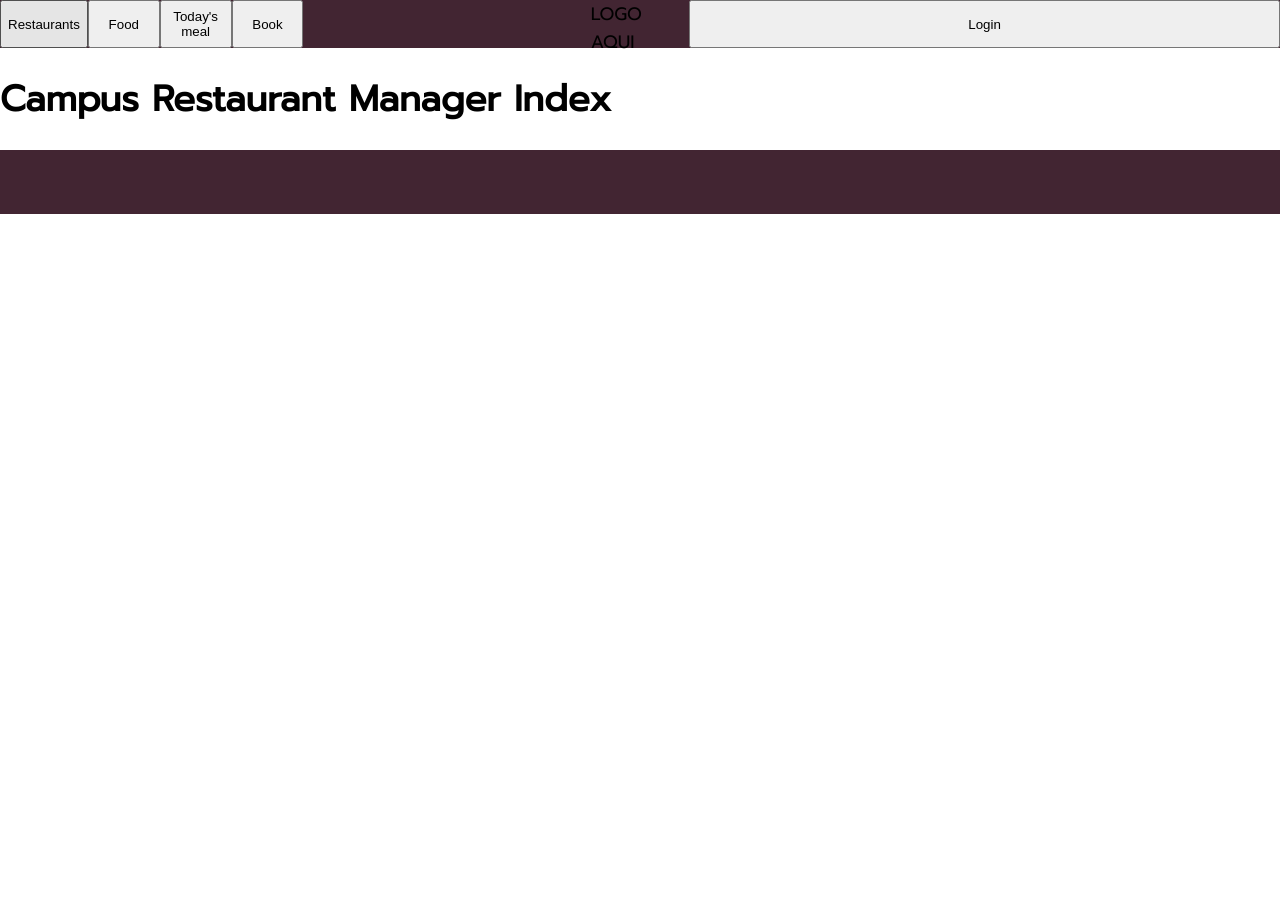
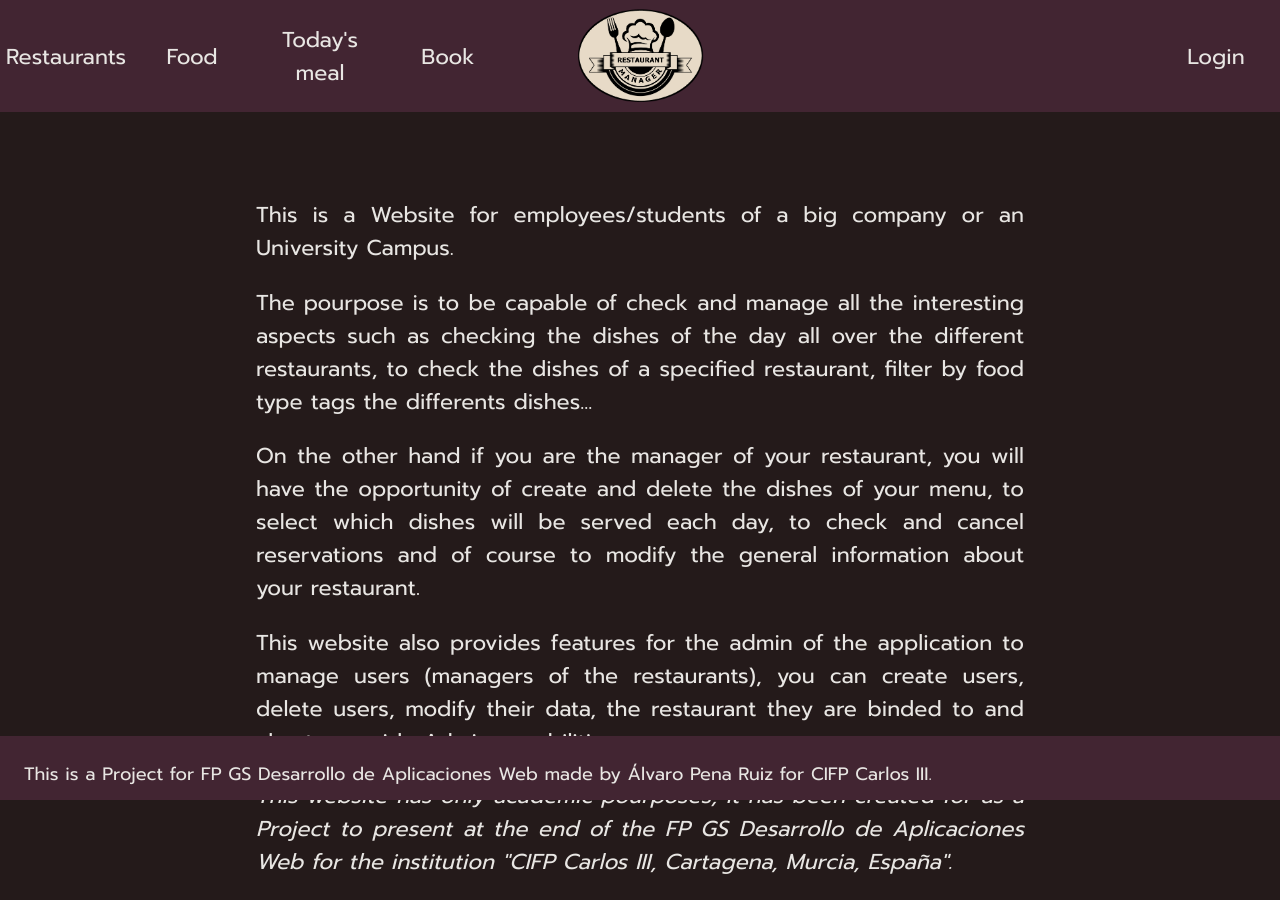
Before and after one commit to AlvaroPenaRuiz/campus_restaurant_manager, a React (Vite) app in the folder frontend/: page / in a window 1280 px wide. Before the commit the page ends 800 px from the top, so only its background shows below. Built offline with nearby package versions, Linux system fonts and the light colour scheme; the HTML template or start-up script is replaced by a standard one.

Commit message:
some css

```diff
--- a/frontend/src/components/food.tsx
+++ b/frontend/src/components/food.tsx
@@ -56,12 +56,12 @@ const Food = () => {
 
 	return (
 		<>
-			{food && tags && taggedFood ? <div>
+			{food && tags && taggedFood ? <div className='subbody'>
 				<div>
 					<h1>Food Page</h1>
 				</div>
-				<div>
-					<div>
+				<div className='contentBlock'>
+					<div id='foodMultiselectContainer'>
 						<Multiselect
 							className='foodTagsMultiSelect'
 							options={tagsOptions} // Options to display in the dropdown
@@ -74,9 +74,9 @@ const Food = () => {
 							showArrow={true} // Shows an arrow at the end of the box
 						/>
 					</div>
-					<div>
+					<div className='cardContainer'>
 						{ taggedFood.map((dish, index) => {
-							return <div onClick={() => navigate(`/restaurant/${dish.restaurant.id}`)} key={index}><DishCard dish={dish} showRestaurant key={index} /></div>
+							return <div id='foodCardWrapper' onClick={() => navigate(`/restaurant/${dish.restaurant.id}`)} key={index}><DishCard dish={dish} showRestaurant key={index} /></div>
 						})}
 					</div>
 				</div>
--- a/frontend/src/components/landingPage.tsx
+++ b/frontend/src/components/landingPage.tsx
@@ -3,9 +3,25 @@ const LandingPage = () => {
   return (
     <>
       <div>
-            <h1>Campus Restaurant Manager Index</h1>
+        <h1>Campus Restaurant Manager</h1>
       </div>
-        <div></div>
+      <div>
+        <div className="contentLandingPage">
+          <div>
+            <p>
+              This is a Website for employees/students of a big company or an University Campus.
+            </p>
+            <p>
+              The pourpose is to be capable of check and manage all the interesting aspects such as checking the dishes of the day all over the different restaurants, to check the dishes of a specified restaurant, filter by food type tags the differents dishes...
+            </p>
+            <p>
+              On the other hand if you are the manager of your restaurant, you will have the opportunity of create and delete the dishes of your menu, to select which dishes will be served each day, to check and cancel reservations and of course to modify the general information about your restaurant.
+            </p>
+            <p>This website also provides features for the admin of the application to manage users (managers of the restaurants), you can create users, delete users, modify their data, the restaurant they are binded to and also to provide Admin capabilities.</p>
+            <p><em>This website has only academic pourposes, it has been created for as a Project to present at the end of the FP GS Desarrollo de Aplicaciones Web for the institution "CIFP Carlos III, Cartagena, Murcia, España".</em></p>
+          </div>
+        </div>
+      </div>
     </>
   )
 }
--- a/frontend/src/components/layout.tsx
+++ b/frontend/src/components/layout.tsx
@@ -10,17 +10,18 @@ import { Routes, Route, useNavigate, Navigate } from "react-router-dom"
 import Login from "./login"
 import { UserType } from "../types/User"
 import Cookies from "js-cookie"
+import logo from '../assets/logo.png'
 
 type Props = {
     user: UserType | boolean,
     setUser: React.Dispatch<React.SetStateAction<UserType | boolean>>
 }
 
-const Layout = ({user, setUser}: Props) => {
+const Layout = ({ user, setUser }: Props) => {
 
     const navigate = useNavigate()
 
-    const logout = ()=>{
+    const logout = () => {
         Cookies.remove("user")
         setUser(false)
     }
@@ -29,20 +30,20 @@ const Layout = ({user, setUser}: Props) => {
         <>
             <nav className="mainNav">
                 <div className="mainNavLeft">
-                <button onClick={() => navigate('/restaurants')}>Restaurants</button>
-                <button onClick={() => navigate('/food')}>Food</button>
-                <button onClick={() => navigate('/todaysmeal')}>Today's meal</button>
-                <button onClick={() => navigate('/book')}>Book</button>
-                {typeof(user) !== "boolean" && user.restaurant_id ? <button onClick={() => navigate('/manage')}>Manage</button> : <></>}
-                {typeof(user) !== "boolean" && user.admin ? <button onClick={() => navigate('/admin')}>Admin</button> : <></>}
+                    <button className="mainNavButton" onClick={() => navigate('/restaurants')}>Restaurants</button>
+                    <button className="mainNavButton" onClick={() => navigate('/food')}>Food</button>
+                    <button className="mainNavButton" onClick={() => navigate('/todaysmeal')}>Today's meal</button>
+                    <button className="mainNavButton" onClick={() => navigate('/book')}>Book</button>
+                    {typeof (user) !== "boolean" && user.restaurant_id ? <button className="mainNavButton" onClick={() => navigate('/manage')}>Manage</button> : <></>}
+                    {typeof (user) !== "boolean" && user.admin ? <button className="mainNavButton" onClick={() => navigate('/admin')}>Admin</button> : <></>}
 
                 </div>
                 <div className="mainNavCenter">
-                <span onClick={()=>navigate("/")}>LOGO AQUI</span>
+                    <img src={logo} className="navLogo" onClick={() => navigate("/")}></img>
                 </div>
                 <div className="mainNavRight">
-            {!user ? <button onClick={() => navigate('/login')}>Login</button> : <></>}
-            {user ? <button onClick={() => logout()}>Logout</button> : <></>}
+                    {!user ? <button className="mainNavButton" onClick={() => navigate('/login')}>Login</button> : <></>}
+                    {user ? <button className="mainNavButton" onClick={() => logout()}>Logout</button> : <></>}
                 </div>
             </nav>
 
@@ -50,21 +51,23 @@ const Layout = ({user, setUser}: Props) => {
 
 
                 <Routes>
-                    {typeof(user) !== "boolean" && user.admin ? <Route path="/admin" element={<Admin/>} /> : <></>}
-                    <Route path="/book" element={<Book amountOfDays={20} amountOfPeople={12}/>} />
-                    <Route path="/food" element={<Food/>} />
-                    {!user ? <Route path="/login" element={<Login setUser={setUser}/>} /> : <></>}
-                    {typeof(user) !== "boolean" && user.restaurant_id ? <Route path="/manage/*" element={<Manage user={user}/>} /> : <></>}
-                    <Route path="/restaurant/:restaurantId" element={<Restaurant/>} />
-                    <Route path="/restaurants" element={<Restaurants/>} />
-                    <Route path="/todaysmeal" element={<TodaysMeal/>} />
-                    <Route path="/" element={<LandingPage/>} />
-                    <Route path="*" element={<Navigate to={"/"}/>}/>
+                    {typeof (user) !== "boolean" && user.admin ? <Route path="/admin" element={<Admin />} /> : <></>}
+                    <Route path="/book" element={<Book amountOfDays={20} amountOfPeople={12} />} />
+                    <Route path="/food" element={<Food />} />
+                    {!user ? <Route path="/login" element={<Login setUser={setUser} />} /> : <></>}
+                    {typeof (user) !== "boolean" && user.restaurant_id ? <Route path="/manage/*" element={<Manage user={user} />} /> : <></>}
+                    <Route path="/restaurant/:restaurantId" element={<Restaurant />} />
+                    <Route path="/restaurants" element={<Restaurants />} />
+                    <Route path="/todaysmeal" element={<TodaysMeal />} />
+                    <Route path="/" element={<LandingPage />} />
+                    <Route path="*" element={<Navigate to={"/"} />} />
                 </Routes>
 
             </div>
 
-        <footer></footer>
+            <footer>
+                <p>This is a Project for FP GS Desarrollo de Aplicaciones Web made by Álvaro Pena Ruiz for CIFP Carlos III.</p>
+            </footer>
         </>
     )
 }
--- a/frontend/src/components/restaurant.tsx
+++ b/frontend/src/components/restaurant.tsx
@@ -11,25 +11,32 @@ type Params = {
 const Restaurant = () => {
 
 	const [restaurant, setRestaurant] = useState({} as RestaurantType)
-  const {restaurantId} = useParams() as Params
+	const { restaurantId } = useParams() as Params
 
-  useEffect(()=>{
-    getRestaurant(Number(restaurantId)).then( response => setRestaurant(response.data))
+	useEffect(() => {
+		getRestaurant(Number(restaurantId)).then(response => setRestaurant(response.data))
 
 	}, [])
 
 	return (
 		<>
+			<div className="subbody">
 				<div>
-			<h2>{restaurant.name}</h2>
+					<h1>{restaurant.name}</h1>
+					<div className="centeredText">
 						<p><em>{restaurant.location} ({`from ${restaurant.hour_opening}:00 to ${restaurant.hour_closing}:00`})</em></p>
 						<p>{restaurant.description}</p>
 					</div>
-		<div>
+				</div>
+				<div className="contentBlock">
+					<div className="cardContainer">
 						{restaurant.dishes ? restaurant.dishes.map((dish, index) => {
-				return <DishCard dish={dish} key={index}/>
-			}): <></>}
-			<button onClick={()=>history.back()}>Back</button>
+							return <DishCard dish={dish} key={index} />
+						}) : <></>}
+					</div>
+					<button className="backButton" onClick={() => history.back()}>Back</button>
+
+				</div>
 			</div>
 		</>
 	)
--- a/frontend/src/components/restaurants.tsx
+++ b/frontend/src/components/restaurants.tsx
@@ -15,12 +15,17 @@ const Restaurants = () => {
 
   return (
     <>
+      <div className="subbody">
         <div>
           <h1>Restaurant Page</h1>
+          <div className="centeredText">
+            <p>These are all the restaurants available in the area!</p>
           </div>
-      <div>
+        </div>
+        <div className="contentBlock">
+          <div className="cardContainer">
             {restaurants.length > 0 ? restaurants.map((restaurant, index) => {
-          return <div key={index} onClick={() => navigate(`/restaurant/${restaurant.id}`)}>
+              return <div className="card" key={index} onClick={() => navigate(`/restaurant/${restaurant.id}`)}>
                 <h2>{restaurant.name}</h2>
                 <p>({restaurant.location})</p>
                 <p>{restaurant.description}</p>
@@ -29,6 +34,8 @@ const Restaurants = () => {
             }) : <></>
             }
           </div>
+        </div>
+      </div>
     </>
   )
 }
--- a/frontend/src/components/subcomponent/dishCard.tsx
+++ b/frontend/src/components/subcomponent/dishCard.tsx
@@ -8,11 +8,13 @@ type Params = {
 const DishCard = ({dish, showRestaurant = false}: Params) => {
 
     return (
-      <div>
+      <div className="card">
+            <div>
             <h3>{dish.name}{showRestaurant ? ` (${dish.restaurant?.name})`: ""}</h3>
             <p><em>{dish.description}</em></p>
             <p><em>{dish.alergies}</em></p>
-            <p><b>{dish.price}</b></p>
+            </div>
+            <p className="foodCardPrice"><b>{dish.price} €</b></p>
       </div>
     )
   }
--- a/frontend/src/components/todayMeal.tsx
+++ b/frontend/src/components/todayMeal.tsx
@@ -8,26 +8,33 @@ const TodaysMeal = () => {
   const navigate = useNavigate()
   const [date, setDate] = useState({} as DateType)
 
-  useEffect(()=>{
+  useEffect(() => {
     let date = new Date()
-    while (date.getDay() === 6 || date.getDay() === 0 ) date.setDate(date.getDate() +1)
+    while (date.getDay() === 6 || date.getDay() === 0) date.setDate(date.getDate() + 1)
     const year = date.getFullYear()
-    const month = date.getMonth() +1
+    const month = date.getMonth() + 1
     const day = date.getDate()
 
-    getDate(year, month, day).then( response => setDate(response.data))
+    getDate(year, month, day).then(response => setDate(response.data))
 
   }, [])
 
   return (
     <>
+      <div className="subbody">
         <div>
-            <h1>Today's Meal Page</h1>
+          <h1>Today's Meal</h1>
+          <div className="centeredText">
+            <p>This is the menu for the day {date.day}/{date.month}/{date.year}.</p>
           </div>
-        <div>
-            {date.dishes ? date.dishes.map((dish, index)=>{
-              return <div onClick={()=>navigate(`/restaurant/${dish.dish.restaurant.id}`)} key={index}><DishCard dish={dish.dish} showRestaurant key={index}/></div>
+        </div>
+        <div className="contentBlock">
+          <div className="cardContainer">
+            {date.dishes ? date.dishes.map((dish, index) => {
+              return <div onClick={() => navigate(`/restaurant/${dish.dish.restaurant.id}`)} key={index}><DishCard dish={dish.dish} showRestaurant key={index} /></div>
             }) : <></>}
+          </div>
+        </div>
       </div>
     </>
   )
--- a/frontend/src/index.css
+++ b/frontend/src/index.css
@@ -4,41 +4,124 @@
     font-weight: bolder;
   }
 
+html {
+    height: 100%;
+}
+
 body{
     margin: 0;
     padding: 0;
     font-family: mainFont;
     font-size: large;
+    height: 100%;
+    background-color: rgb(36, 26, 26);
+    text-align: justify;
+    color: #e8e6e3;
+}
+
+.subbody{
+    margin-top: 8rem;
+    margin-bottom: 8rem;
+}
+
+.centeredText{
+    text-align: center;
+}
+
+div#root {
+    display: grid;
+    height: 100%;
+    grid-template-rows:  1fr 7rem;
 }
 
 nav{
+    z-index: 100;
     background-color: #422532;
+    position: fixed;
+    width: 100%;
     display: grid;
-    grid-template-rows: 3rem 8fr 1fr;
+    min-height: 7rem;
+    /* grid-template-rows: 3rem 8fr 1fr; */
     grid-template-columns: 6fr 1fr 6fr;
 }
 
-footer{
-    background-color: #422532;
-    height: 4rem;
+.navLogo{
+    height: 6rem;
+    width: auto;
+    margin: auto;
+    vertical-align: middle;
+}
+
+.navLogo:hover{
+    height: 7rem
 }
 
 .mainNavLeft, .mainNavCenter, .mainNavRight{
     display: grid;
 }
 
+.mainNavLeft{
+    grid-template-columns: repeat(5, 1fr) 1fr;
+}
+
+.mainNavRight{
+    justify-content: end;
+}
+
+.mainNavButton{
+    background-color: transparent;
+    border: 0px;
+    min-width: 8rem;
+    font-family: mainFont;
+    font-size: larger;
+    color: #e8e6e3;
+
+}
+
+.mainNavButton:hover{
+    color: antiquewhite;
+    font-size: x-large;
+    box-shadow: 0 0 0 transparent;
+}
+
+footer{
+    position: fixed;
+    width: 100%;
+    bottom: 0;
+    background-color: #422532;
+    height: 4rem;
+
+}
+footer p {
+    margin: 1.5rem  ;
+}
+
+
+h1{
+    margin-top: 3rem;
+    text-align: center;
+}
+
 button{
     width: 100%;
     height: 100%;
-
+    color: #e8e6e3;
+    background-color: #642d45;
+    border-radius: 5px;
+    font-family: mainFont;
+    font-size: large;
 }
 
-.mainNavLeft{
-    grid-template-columns: repeat(6, 1fr) 2fr;
+button:hover{
+    box-shadow: 2px 2px 5px rgba(128, 0, 128, 0.556);
 }
 
-.mainNavRight{
-
+button.backButton{
+    max-width: 6rem;
+    height: 2.5rem;
+    position: fixed;
+    bottom: 10rem;
+    right: 4rem;
 }
 
 a{
@@ -51,3 +134,60 @@ a{
 input:focus {
     outline: none;
 }
+
+.contentLandingPage{
+    margin: auto;
+    margin-top: 6rem;
+    width: 60%;
+    font-size: larger;
+
+}
+
+.contentBlock{
+    margin: auto;
+    margin-top: 3rem;
+    width: 60%;
+    font-size: larger;
+
+}
+
+#foodMultiselectContainer {
+    margin: auto;
+    width: 40%;
+    margin-bottom: 3rem;
+}
+
+
+.card {
+    border: solid 0.3rem #351d28;
+    padding: 2rem;
+    border-radius: 2rem;
+    text-align: center;
+    display: grid;
+    grid-template-rows: 1fr 2rem;
+
+}
+
+.card:hover {
+    box-shadow: 1px 1px 15px rgba(128, 0, 128, 0.556);
+
+}
+
+#foodCardWrapper{
+    display: grid;
+    height: 100%;
+}
+
+.cardContainer {
+    display: grid;
+    grid-template-columns: 1fr 1fr;
+
+    gap: 0.5rem;
+}
+
+.optionListContainer{
+    background-color: rgb(36, 26, 26)
+}
+.chip {
+    background-color: #422532;
+}
--- /dev/null
+++ b/frontend/src/index.d.ts
@@ -0,0 +1 @@
+declare module '*.png';
```
Also changed, not shown: frontend/src/assets/logo.png (added). Lines whose indentation alone changed are shown as unchanged.
